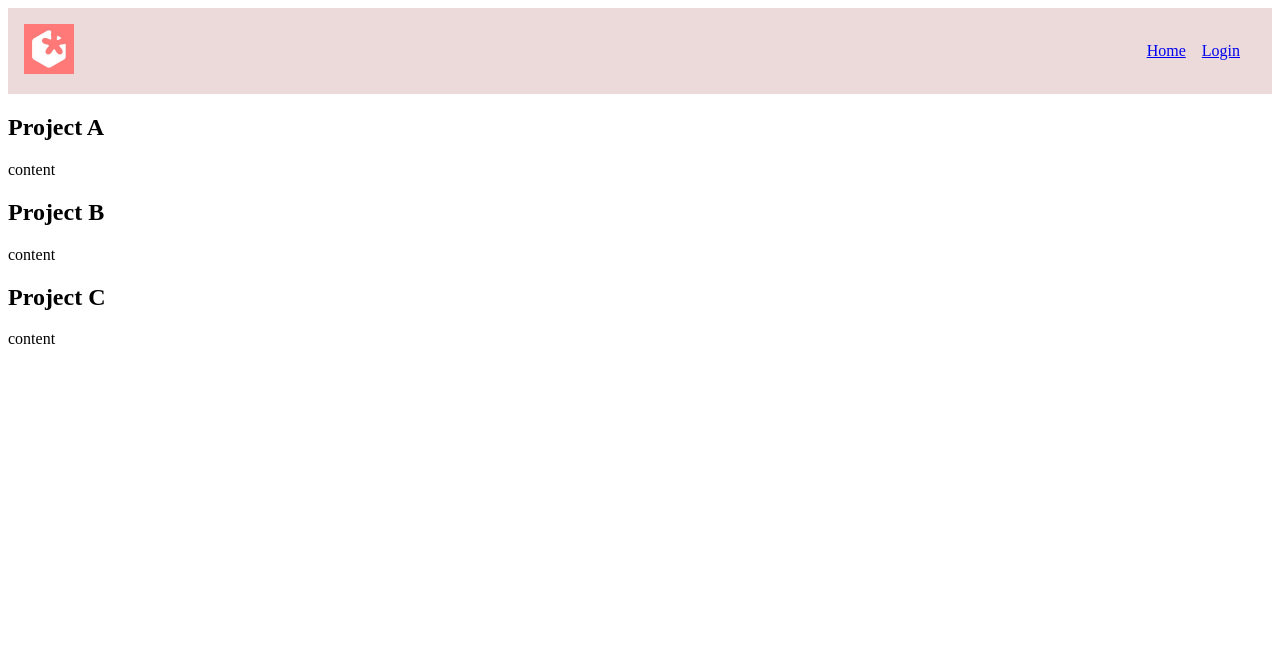
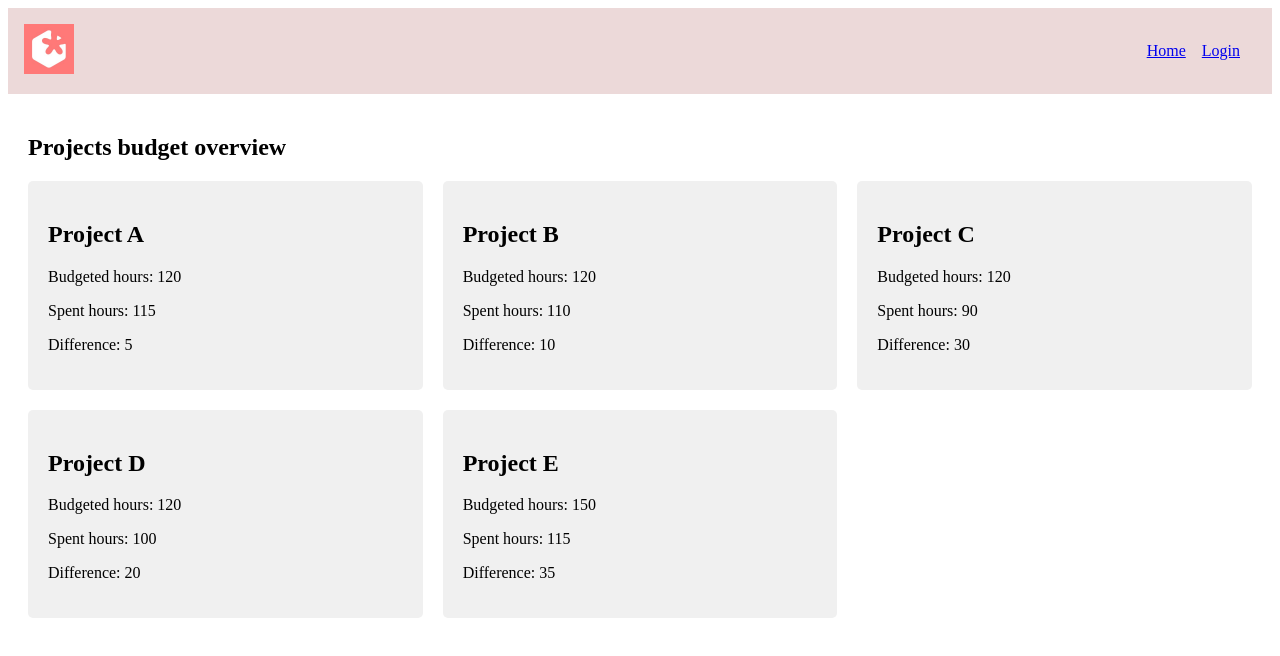
Before and after one commit to Einas1996/time-project-management-app, a Vue app: page / in a window 1280 px wide. Shown: the top 656 px of the page. Built offline with nearby package versions, Linux system fonts and the light colour scheme.

Commit message:
code improved and dashboard tile component added

```diff
--- /dev/null
+++ b/src/components/DashboardTile.vue
@@ -0,0 +1,82 @@
+<template>
+  <div class="project-container">
+    <h2>Projects budget overview</h2>
+    <div class="project-grid">
+      <div v-for="project in projects" :key="project.id" class="project-card">
+        <h2>{{ project.name }}</h2>
+        <p>Budgeted hours: {{ project.budgetedhours }}</p>
+        <p>Spent hours: {{ project.Spenthours }}</p>
+        <p>Difference: {{ calculateDifference(project) }}</p>
+      </div>
+    </div>
+  </div>
+</template>
+
+<script>
+export default {
+  props: {
+    data: {
+      type: Array,
+      required: true
+    }
+  },
+  data() {
+    return {
+      projects: [
+        {
+          id: 1,
+          name: "Project A",
+          budgetedhours: 120,
+          Spenthours: 115
+        },
+        {
+          id: 2,
+          name: "Project B",
+          budgetedhours: 120,
+          Spenthours: 110
+        },
+        {
+          id: 3,
+          name: "Project C",
+          budgetedhours: 120,
+          Spenthours: 90
+        },
+        {
+          id: 4,
+          name: "Project D",
+          budgetedhours: 120,
+          Spenthours: 100
+        },
+        {
+          id: 5,
+          name: "Project E",
+          budgetedhours: 150,
+          Spenthours: 115
+        }
+      ]
+    };
+  },
+  methods: {
+    calculateDifference(project) {
+      return project.budgetedhours - project.Spenthours;
+    }
+  }
+};
+</script>
+<style scoped>
+.project-container {
+  padding: 20px;
+}
+
+.project-grid {
+  display: grid;
+  grid-template-columns: repeat(auto-fill, minmax(300px, 1fr));
+  gap: 20px;
+}
+
+.project-card {
+  background-color: #f0f0f0;
+  padding: 20px;
+  border-radius: 5px;
+}
+</style>
--- a/src/components/LayoutComponent.vue
+++ b/src/components/LayoutComponent.vue
@@ -1,16 +1,32 @@
 <template>
   <div class="flex flex-wrap">
-    <div class="w-1/3 bg-gray-200 p-4 rounded-md shadow-md mb-4 mr-4">
-      <h2 class="text-xl font-semibold">Project A</h2>
-      <p>content</p>
-    </div>
-    <div class="w-1/3 bg-gray-200 p-4 rounded-md shadow-md mb-4 mr-4">
-      <h2 class="text-xl font-semibold">Project B</h2>
-      <p>content</p>
-    </div>
-    <div class="w-1/3 bg-gray-200 p-4 rounded-md shadow-md mb-4">
-      <h2 class="text-xl font-semibold">Project C</h2>
+    <div
+      v-for="project in projects"
+      :key="project.id"
+      class="w-1/3 bg-gray-200 p-4 rounded-md shadow-md mb-4 mr-4"
+    >
+      <h2 class="text-xl font-semibold">{{ project.name }}</h2>
       <p>content</p>
     </div>
   </div>
 </template>
+
+<script>
+export default {
+  props: {
+    data: {
+      type: Array,
+      required: true
+    }
+  },
+  data() {
+    return {
+      projects: [
+        { id: 1, name: "Project A", totalHours: 80 },
+        { id: 2, name: "Project B", totalHours: 120 },
+        { id: 3, name: "Project C", totalHours: 40 }
+      ]
+    };
+  }
+};
+</script>
--- a/src/views/HomeView.vue
+++ b/src/views/HomeView.vue
@@ -1,15 +1,15 @@
 <template>
   <div class="home">
-    <LayoutComponent></LayoutComponent>
+    <DashboardTile></DashboardTile>
   </div>
 </template>
 <script>
-import LayoutComponent from "@/components/LayoutComponent.vue";
+import DashboardTile from "@/components/DashboardTile.vue";
 
 export default {
   name: "HomeView",
   components: {
-    LayoutComponent
+    DashboardTile
   }
 };
 </script>
```
